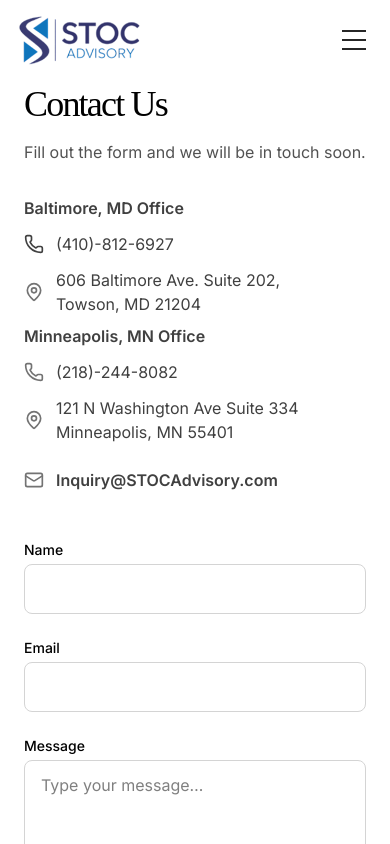
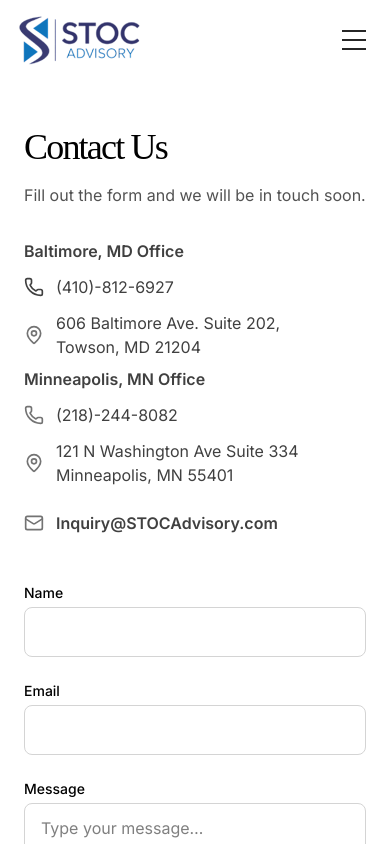
Before and after one commit to mhlauf1/stoc, a Next.js app: page /contact in a window 390 px wide. Shown: the top 844 px of the page. Built offline with nearby package versions, Linux system fonts and the light colour scheme.

Commit message:
fixing contact us mobile

```diff
--- a/src/app/contact/page.tsx
+++ b/src/app/contact/page.tsx
@@ -45,7 +45,7 @@
   };
 
   return (
-    <main className="max-w-5xl pt-[10vh]  mx-auto px-6 md:px-12 lg:px-32 py-16 md:py-24">
+    <main className="max-w-5xl pt-[15vh] md:pt-[10vh]  mx-auto px-6 md:px-12 lg:px-32 py-16 md:py-24">
       {/* Heading */}
       <h1 className="text-4xl md:text-5xl font-gambetta tracking-tighter mb-4">
         Contact Us
```
